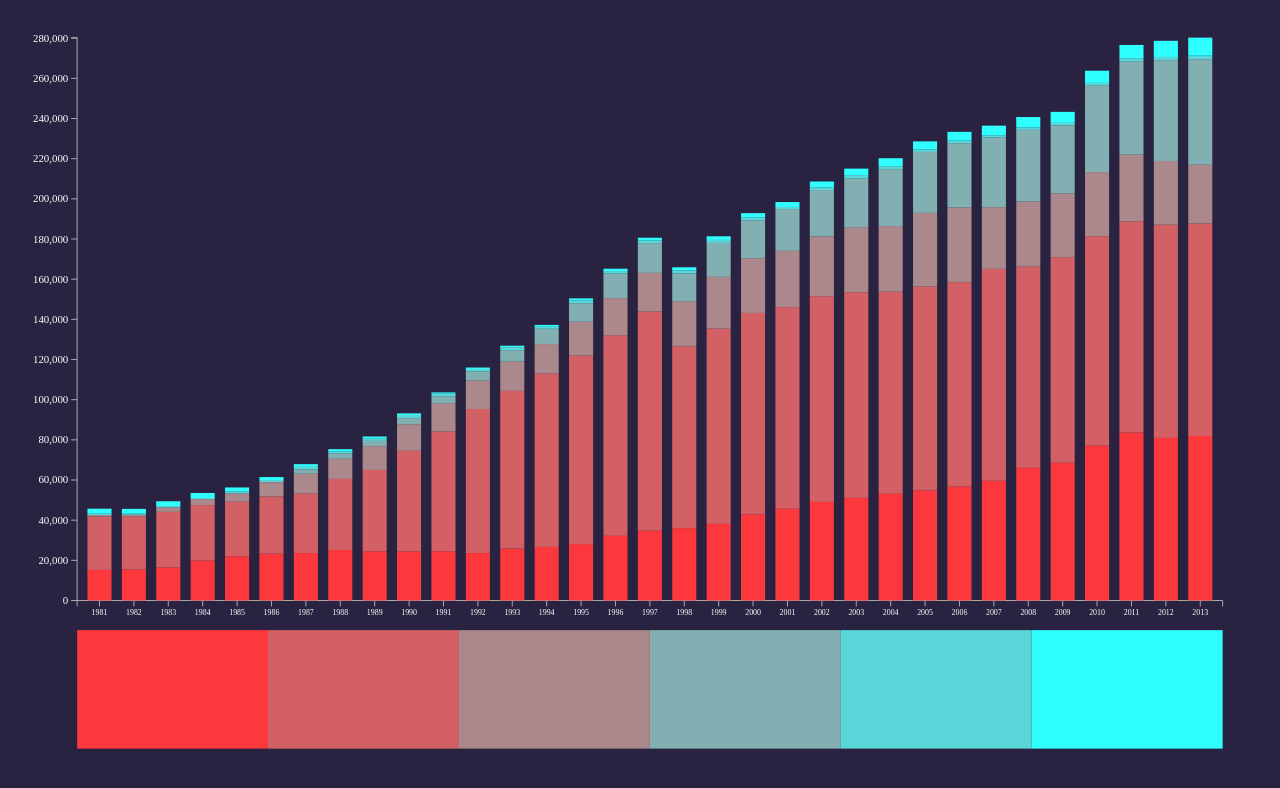
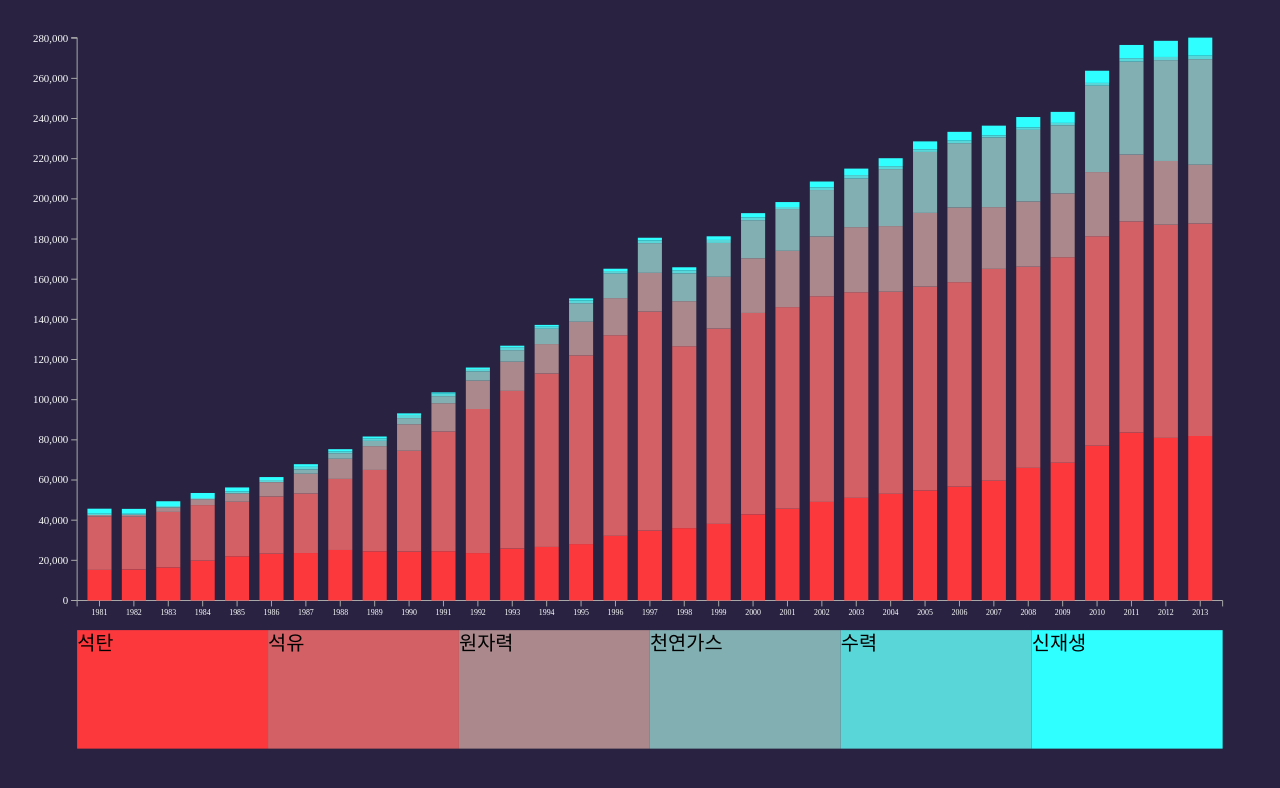
Before and after one commit to coin723/primary-kepco, a plain HTML site: page index.html in a window 1280 px wide. Drawn offline with nearby package versions, Linux system fonts and the light colour scheme; a web font is replaced by a local one.

Commit message:
Real prototype

```diff
--- a/CSS/stylesheet.css
+++ b/CSS/stylesheet.css
@@ -40,6 +40,10 @@ svg {
 	stroke: #AAAAAA;
 }
 
+.magnify {
+    font-size: 16px !important;
+}
+
 .coal_total {
 	fill: #FC383D;
 }
@@ -64,11 +68,10 @@ svg {
     fill: #30FFFF;
 }
 
-.index g text.name {
+.index text.name {
     fill: #000000;
     font-family: Ubuntu Medium;
-    font-size: 11px;
-    display: none;
+    font-size: 20px;
 }
 
 .index g text.rate {
--- a/index.html
+++ b/index.html
@@ -144,6 +144,13 @@
 					.attr("class", "axis y")
 					.call(yAxis);
 
+                var xTicks = document.querySelectorAll("g.x g.tick");
+
+                for(var i = 0; i < xTicks.length; i++) {
+                    var textElement = xTicks.item(i).querySelector("text");
+                    textElement.setAttribute("class", "y" + textElement.innerHTML);
+                }
+
 				var g_bar = svg.selectAll(".bar")
 					.data(years)
 					.enter()
@@ -188,6 +195,8 @@
 
                 var indexWidth = width / class_set.length;
 
+                var rate_name = ["석탄", "석유", "원자력", "천연가스", "수력", "신재생"];
+
                 var rects_index = d3.select(".canvas")
                     .append("g")
                     .attr("class", "indices")
@@ -207,14 +216,12 @@
                     .attr("width", indexWidth)
                     .attr("height", margin.bottom);
 
-                var rate_name = {
-                    coal_totalRate: "석탄",
-                    pet_totalRate: "석유",
-                    nuclearRate: "원자력",
-                    LNGRate: "천연가스",
-                    hydroRate: "수력",
-                    renewRate: "신재생"
-                };
+                rects_index.append("text")
+                    .attr("class", "name")
+                    .text(function(d, i) {
+                        return rate_name[i];
+                    })
+                    .attr("dy", 20);
 
                 var text_g = rects_index.append("g")
                     .attr("class", function(d) {
@@ -230,51 +237,46 @@
 
                 text_g.append("text")
                     .attr("class", function(d, i) {
-                        return "name y" + years[i];
-                    })
-                    .text(function(d) {
-                        var rate = d3.select(this.parentNode.parentNode.parentNode).data();
-                        return rate_name[rate];
-                    })
-                    .attr("y", 10)
-                    .attr("dx", indexWidth)
-                    .attr("text-anchor", "end");
-
-                text_g.append("text")
-                    .attr("class", function(d, i) {
                         return "rate y" + years[i];
                     })
                     .text(function(d, i) {
                         return d + "%"
                     })
                     .attr("y", margin.bottom)
-                    .attr("dy", -30)
+                    .attr("dy", -33)
                     .attr("dx", indexWidth)
                     .attr("text-anchor", "end");
 
-                rects.on("click", function(d) {
-                    var selector = ".index text.y" + d3.select(this.parentNode).data();
+                rects.on("mouseover", function(d) {
+                        var currentYear = d3.select(this.parentNode).data();
 
-                    var otherVisible = document.querySelectorAll("text.visible");
+                        var selector = ".index text.y" + currentYear;
 
-                    for(var i = 0; i < otherVisible.length; i++) {
-                        otherVisible.item(i).classList.toggle("visible");
-                    }
-//                    d3.selectAll(".index g text")
-//                        .classed("visible", function() {
-//                            if(this.classList.contains("visible")) {
-//                                return false;
-//                            } else {
-//                                return true;
-//                            }
-//                        });
+//                        var otherVisible = document.querySelectorAll("text.visible");
 //
-                    var texts = document.querySelectorAll(selector);
+//                        for(var i = 0; i < otherVisible.length; i++) {
+//                            otherVisible.item(i).classList.toggle("visible");
+//                        }
 
-                    for(var i = 0; i < texts.length; i++) {
-                        texts.item(i).classList.toggle("visible");
-                    }
-                });
+                        var texts = document.querySelectorAll(selector);
+
+                        for(var i = 0; i < texts.length; i++) {
+                            texts.item(i).classList.toggle("visible");
+                        }
+
+                        document.querySelector("g.x g.tick .y" + currentYear).classList.toggle("magnify");
+                    })
+                    .on("mouseout", function(d) {
+                        var currentYear = d3.select(this.parentNode).data();
+
+                        var otherVisible = document.querySelectorAll("text.visible");
+
+                        for(var i = 0; i < otherVisible.length; i++) {
+                            otherVisible.item(i).classList.toggle("visible");
+                        }
+
+                        document.querySelector("g.x g.tick .y" + currentYear).classList.toggle("magnify");
+                    });
 			});
 		</script>
 	</body>
```
